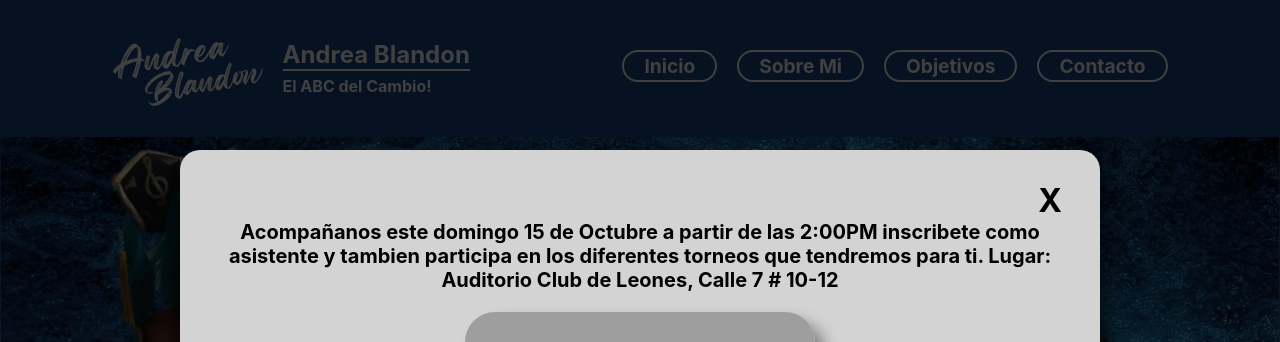
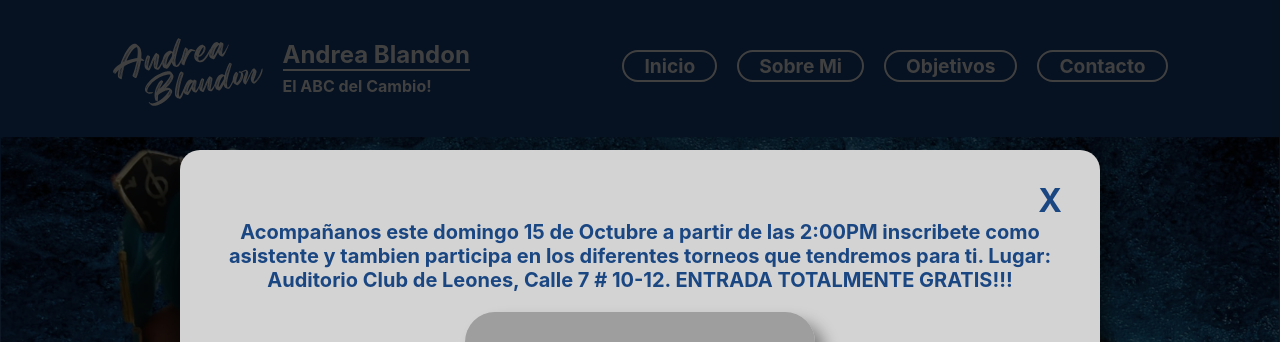
Before and after one commit to Akami-Usagi/andrea-concejal, a React (Create React App) app: page / in a window 1280 px wide. Shown: the top 342 px of the page. Built offline with nearby package versions, Linux system fonts and the light colour scheme; grey boxes are pictures that could not be loaded.

Commit message:
gratis y color de letra en modal

```diff
--- a/src/components/EventModal.jsx
+++ b/src/components/EventModal.jsx
@@ -47,12 +47,14 @@ const ModalClose = styled.h1`
     top: 10px;
     right: 30px;
     cursor: pointer;
+    color: #1A4682;
 `
 
 const ModalParraf = styled.p`
     width: 95%;
     font-weight: bold;
     font-size: 20px;
+    color: #1A4682;
 `
 
 const ModalButton = styled.a`
@@ -115,7 +117,7 @@ export default function EventModal({isOpen, onClose}){
             <ContentDiv>
                 <ModalClose onClick={onClose}>X</ModalClose>
 
-                <ModalParraf>Acompañanos este domingo 15 de Octubre a partir de las 2:00PM inscribete como asistente y tambien participa en los diferentes torneos que tendremos para ti. Lugar: Auditorio Club de Leones, Calle 7 # 10-12</ModalParraf>
+                <ModalParraf>Acompañanos este domingo 15 de Octubre a partir de las 2:00PM inscribete como asistente y tambien participa en los diferentes torneos que tendremos para ti. Lugar: Auditorio Club de Leones, Calle 7 # 10-12. ENTRADA TOTALMENTE GRATIS!!!</ModalParraf>
                 <VPlayer src={`https://www.youtube.com/embed/RYsrtnTkeHY?autoplay=1&mute=1&loop=1&playlist=RYsrtnTkeHY`} title="YouTube video player" frameborder="0" allow="fullscreen" ></VPlayer>
 
                 <ButtonsDiv>
```
